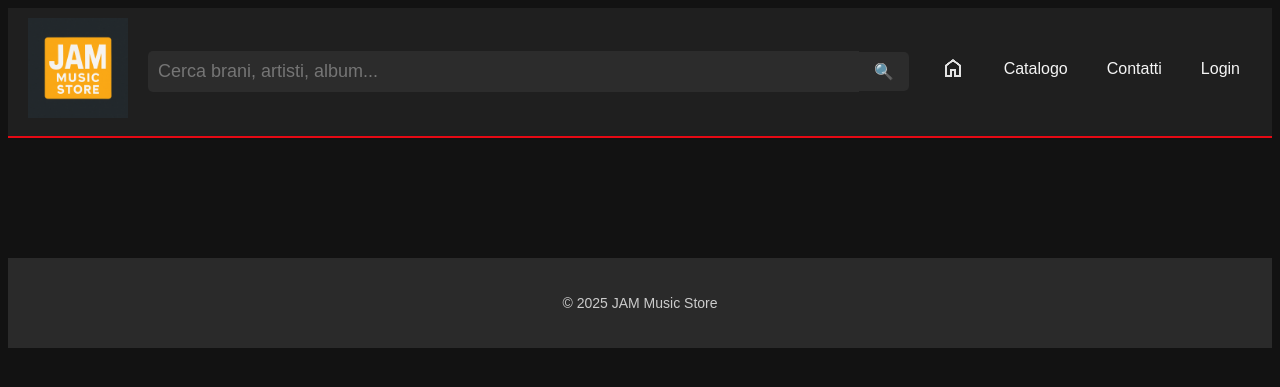
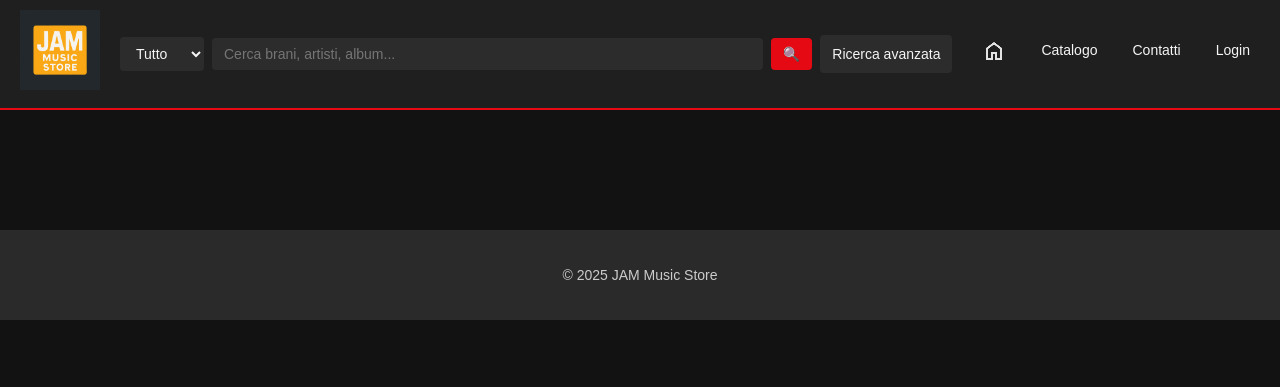
Before and after one commit to BrigAle/JAM-MusicStore-Tesina, a PHP site: page / in a window 1280 px wide. Shown: the top 387 px of the page. Run offline with PHP 8.4, Linux system fonts and the light colour scheme.

Commit message:
inserito menu per filtri avanzati di ricerca

```diff
--- a/index.php
+++ b/index.php
@@ -2,10 +2,10 @@
 <html xmlns="http://www.w3.org/1999/xhtml" xml:lang="en" lang="en">
 
 <head>
-  <meta charset="UTF-8">
-  <meta name="viewport" content="width=device-width, initial-scale=1.0">
+  <meta http-equiv="Content-Type" content="text/html; charset=UTF-8" />
+  <meta name="viewport" content="width=device-width, initial-scale=1.0" />
   <title>Jam Music Store</title>
-  <link rel="stylesheet" href="risorse\CSS\style.css" />
+  <link rel="stylesheet" href="risorse/CSS/style.css" type="text/css" />
 </head>
 
 <body>
@@ -13,12 +13,40 @@
     <div class="logo">
       <img src="risorse/IMG/JAM_logo.png" alt="JAM Music Store" />
     </div>
+
     <div class="navSearch">
-      <input type="text" placeholder="Cerca brani, artisti, album..." />
-      <button type="submit">🔍</button>
+      <form action="index.php" method="get">
+        <div class="searchContainer">
+
+          <select name="categoria">
+            <option value="tutto">Tutto</option>
+            <option value="artisti">Artisti</option>
+            <option value="album">Album</option>
+          </select>
+
+          <input type="text" name="query" placeholder="Cerca brani, artisti, album..." />
+          <button type="submit">🔍</button>
+
+          <!-- Checkbox nascosto -->
+          <input type="checkbox" id="advanced_commutator" style="display: none;" />
+          <label for="advanced_commutator" class="label_commutator">Ricerca avanzata</label>
+
+          <!-- Questo deve essere subito dopo il checkbox -->
+          <div class="advanced_filters">
+            <div class="filters_container">
+              <h3>Filtri avanzati</h3>
+              <label><input type="checkbox" name="formato[]" value="CD" /> CD</label>
+              <label><input type="checkbox" name="formato[]" value="Vinile" /> Vinile</label>
+              <label><input type="checkbox" name="scontati" value="1" /> Solo in sconto</label>
+            </div>
+          </div>
+
+        </div>
+      </form>
     </div>
+
     <div class="navLink">
-      <a href="#"><img src="risorse\IMG\home.png" alt="casetta"></a>
+      <a href="#"><img src="risorse/IMG/home.png" alt="casetta" /></a>
       <a href="#">Catalogo</a>
       <a href="#">Contatti</a>
       <a href="#">Login</a>
@@ -26,13 +54,12 @@
   </div>
 
   <div class="content">
+    <!-- contenuto -->
+  </div>
 
-  </div>
   <div class="pdp">
     <p>&copy; 2025 JAM Music Store</p>
   </div>
-
-
 </body>
 
 </html>
--- a/risorse/CSS/style.css
+++ b/risorse/CSS/style.css
@@ -1,76 +1,162 @@
+/* Base pagina */
 html,
 body {
+  margin: 0;
+  padding: 0;
   background-color: #121212;
   color: #F5F5F5;
-  font-family: "Arial", sans-serif;
+  font-family: Arial, sans-serif;
   line-height: 1.6;
 }
 
+/* Header */
 .header {
   display: flex;
+  flex-wrap: wrap;
   align-items: center;
   justify-content: space-between;
   background-color: #1F1F1F;
   padding: 10px 20px;
   border-bottom: 2px solid #E50914;
-  flex-wrap: wrap;
 }
-.logo {
-  border-radius: 25px;
+
+/* Logo */
+.logo img {
+  height: 80px;
 }
-.logo img {
-  height: 100px;
-}
+
+/* Form di ricerca */
 .navSearch {
-  flex-grow: 1;
-  display: flex;
-  align-items: center;
-  max-width: 800px;
+  flex: 1;
   margin: 0 20px;
 }
 
-.navSearch input {
-  flex-grow: 1;
-  padding: 10px;
-  font-size: 18px;
-  border: none;
-  border-radius: 5px 0 0 5px;
+.searchContainer {
+  display: flex;
+  align-items: center;
+  gap: 8px;
+  justify-content: center;
+  flex-wrap: wrap;
+  flex-direction: row;
+}
+
+/* Select categoria */
+.searchContainer select {
   background-color: #2C2C2C;
   color: #F5F5F5;
+  border: none;
+  padding: 8px 12px;
+  border-radius: 4px;
+  font-size: 14px;
 }
-.navSearch input:focus {
+
+/* Input di ricerca */
+.searchContainer input[type="text"] {
+  max-width: 600px;
+  flex: 1;
+  background-color: #2C2C2C;
+  color: #F5F5F5;
+  border: none;
+  padding: 8px 12px;
+  border-radius: 4px;
+  font-size: 14px;
+}
+
+.searchContainer input[type="text"]:focus {
   outline: none;
   background-color: #3C3C3C;
 }
-.navSearch button {
- padding: 10px 15px;
-  background-color: #2C2C2C;
-  font-size: 16px;
+
+/* Bottone cerca */
+.searchContainer button {
+  background-color: #E50914;
+  color: #F5F5F5;
   border: none;
-  border-radius: 0 5px 5px 0;
-  color: white;
+  padding: 8px 12px;
+  border-radius: 4px;
   cursor: pointer;
+  font-size: 14px;
 }
-.navSearch button:hover {
+
+.searchContainer button:hover {
   background-color: #b4060e;
 }
+
+/* Label commutatore */
+.label_commutator {
+  cursor: pointer;
+  color: #F5F5F5;
+  background-color: #2C2C2C;
+  padding: 8px 12px;
+  border-radius: 4px;
+  font-size: 14px;
+  user-select: none;
+}
+
+.label_commutator:hover {
+  background-color: #3C3C3C;
+}
+
+/* Checkbox nascosto */
+#advanced_commutator {
+  display: none;
+}
+
+/* Contenitore filtri avanzati (centro in riga) */
+.advanced_filters {
+  width: 300px;
+  display: none;
+  position: absolute;
+  left: 40%;
+  transform: translateX(-50%);
+  top: 70px;
+  background-color: #1F1F1F;
+  color: #F5F5F5;
+  padding: 2px 20px;
+  border: 2px solid #E50914;
+  border-radius: 6px;
+  white-space: nowrap;
+  z-index: 10;
+}
+.advanced_filters h3{
+  margin-top: 5px;
+}
+
+/* Mostra se checkbox checked */
+#advanced_commutator:checked+.label_commutator+.advanced_filters {
+  display: flex;
+  gap: 20px;
+  align-items: center;
+}
+
+/* Stile singoli filtri */
+.filters_container label {
+  display: flex;
+  align-items: center;
+  gap: 6px;
+  font-size: 14px;
+}
+
+/* Nav links */
 .navLink {
-display: flex;
+  display: flex;
   gap: 15px;
 }
+
 .navLink a {
   color: #F5F5F5;
   text-decoration: none;
-  padding: 6px 12px;
+  padding: 6px 10px;
   border-radius: 4px;
-  transition: background 0.3s ease;
+  transition: background 0.3s;
+  font-size: 14px;
 }
+
 .navLink a:hover {
   background-color: #E50914;
-  color: #ffffff;
 }
 
-/* Contenuto */
+/* Sezione contenuti */
 .content {
   padding: 40px 20px;
   max-width: 800px;
```
